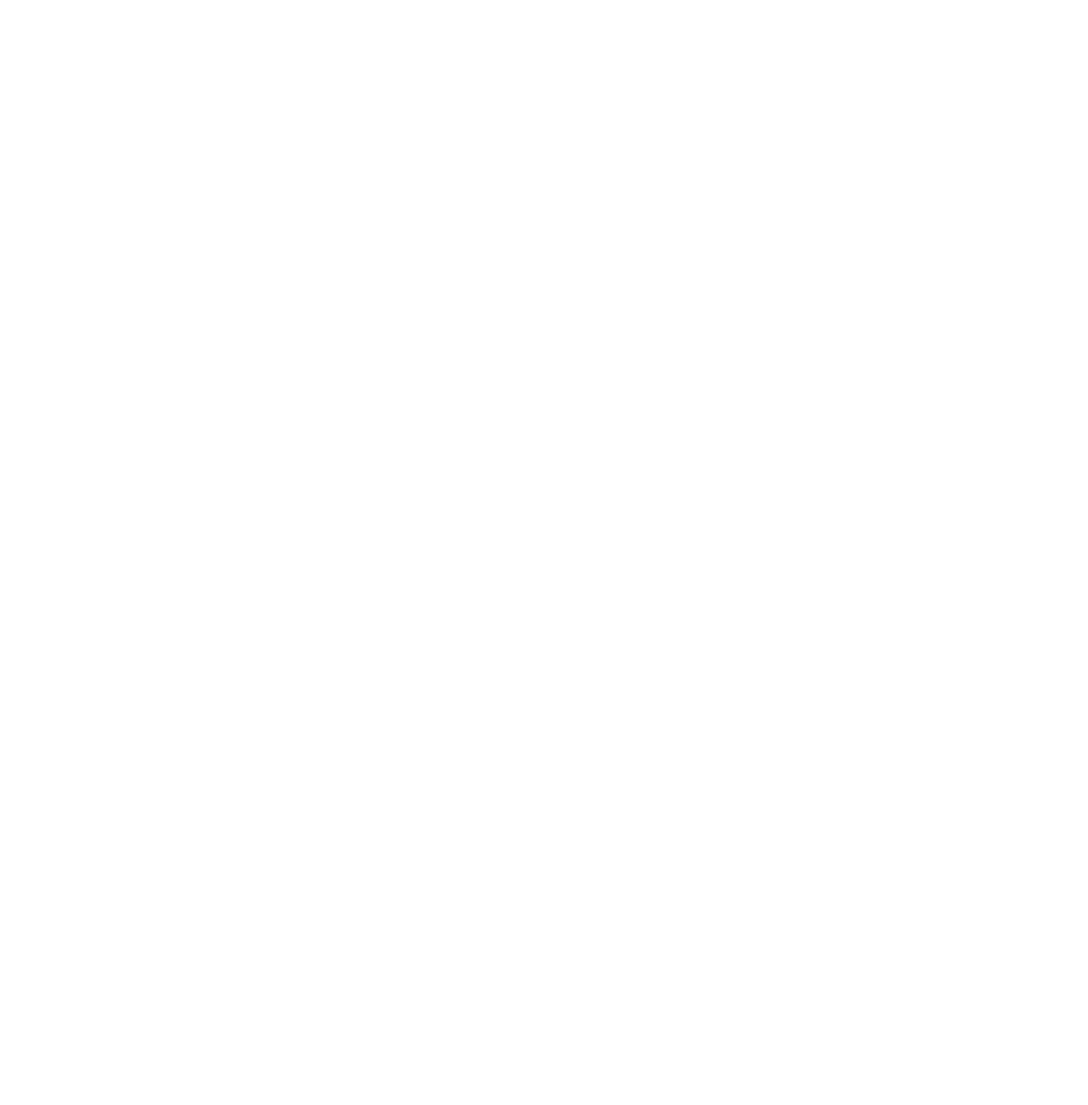
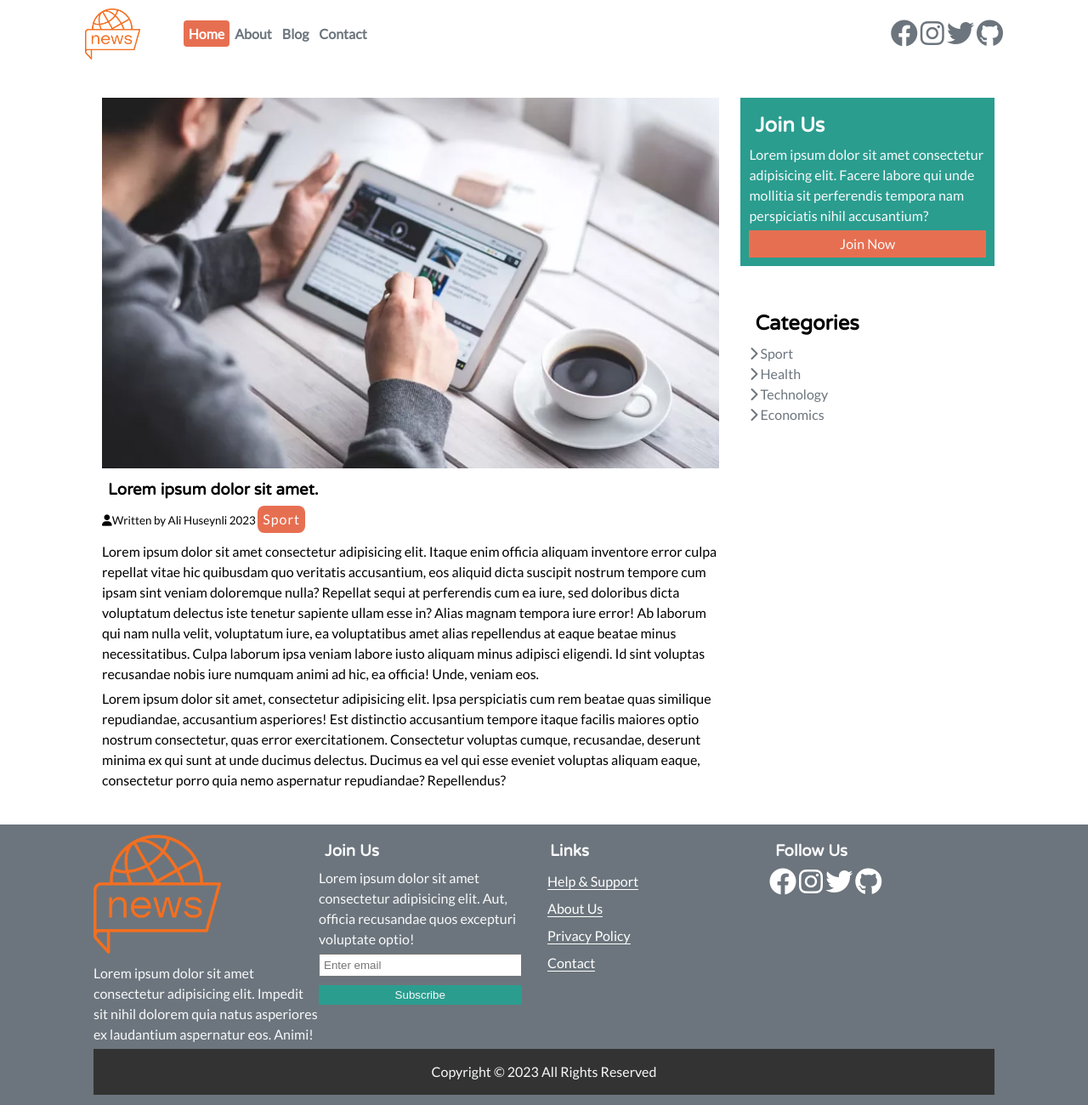
Before and after one commit to HuseinliAli/News-Site, a plain HTML site: page article.html in a window 1280 px wide. Shown: the whole page at 85% size. Before the commit the page ends 800 px from the top, so only its background shows below. Drawn offline with Linux system fonts and the light colour scheme.

Commit message:
Page of articel detail is ready.

```diff
--- a/article.html
+++ b/article.html
@@ -0,0 +1,161 @@
+<!DOCTYPE html>
+<html lang="en">
+  <head>
+    <meta charset="UTF-8" />
+    <meta http-equiv="X-UA-Compatible" content="IE=edge" />
+    <meta name="viewport" content="width=device-width, initial-scale=1.0" />
+    <link
+      href="https://fonts.googleapis.com/css2?family=Lato&family=Varela+Round&display=swap"
+      rel="stylesheet"
+    />
+    <link
+      rel="stylesheet"
+      href="https://cdnjs.cloudflare.com/ajax/libs/font-awesome/6.4.0/css/all.min.css"
+      integrity="sha512-iecdLmaskl7CVkqkXNQ/ZH/XLlvWZOJyj7Yy7tcenmpD1ypASozpmT/E0iPtmFIB46ZmdtAc9eNBvH0H/ZpiBw=="
+      crossorigin="anonymous"
+      referrerpolicy="no-referrer"
+    />
+    <link rel="stylesheet" href="css/style.css" />
+    <title>News Site</title>
+  </head>
+  <body>
+    <nav id="main-nav" class="nav">
+      <div class="container">
+        <img src="/img/logo.png" alt="" class="logo" />
+        <ul>
+          <li><a href="#" class="active">Home</a></li>
+          <li><a href="#">About</a></li>
+          <li><a href="#">Blog</a></li>
+          <li><a href="#">Contact</a></li>
+        </ul>
+
+        <div class="social-icons">
+          <a href=""><i class="fab fa-facebook fa-2x"></i></a>
+          <a href=""><i class="fab fa-instagram fa-2x"></i></a>
+          <a href=""><i class="fab fa-twitter fa-2x"></i></a>
+          <a href=""><i class="fab fa-github fa-2x"></i></a>
+        </div>
+      </div>
+    </nav>
+    <main>
+      <section id="article">
+        <div class="container">
+          <div class="page-container">
+            <article class="card">
+              <img src="/img/img-2.webp" alt="" />
+              <h1>Lorem ipsum dolor sit amet.</h1>
+              <div class="meta">
+                <small>
+                  <i class="fas fa-user"></i>Written by Ali Huseynli 2023
+                </small>
+                <div class="category bg-primary">Sport</div>
+              </div>
+              <p>
+                Lorem ipsum dolor sit amet consectetur adipisicing elit. Itaque
+                enim officia aliquam inventore error culpa repellat vitae hic
+                quibusdam quo veritatis accusantium, eos aliquid dicta suscipit
+                nostrum tempore cum ipsam sint veniam doloremque nulla? Repellat
+                sequi at perferendis cum ea iure, sed doloribus dicta voluptatum
+                delectus iste tenetur sapiente ullam esse in? Alias magnam
+                tempora iure error! Ab laborum qui nam nulla velit, voluptatum
+                iure, ea voluptatibus amet alias repellendus at eaque beatae
+                minus necessitatibus. Culpa laborum ipsa veniam labore iusto
+                aliquam minus adipisci eligendi. Id sint voluptas recusandae
+                nobis iure numquam animi ad hic, ea officia! Unde, veniam eos.
+              </p>
+              <p>
+                Lorem ipsum dolor sit amet, consectetur adipisicing elit. Ipsa
+                perspiciatis cum rem beatae quas similique repudiandae,
+                accusantium asperiores! Est distinctio accusantium tempore
+                itaque facilis maiores optio nostrum consectetur, quas error
+                exercitationem. Consectetur voluptas cumque, recusandae,
+                deserunt minima ex qui sunt at unde ducimus delectus. Ducimus ea
+                vel qui esse eveniet voluptas aliquam eaque, consectetur porro
+                quia nemo aspernatur repudiandae? Repellendus?
+              </p>
+            </article>
+            <aside class="card bg-secondary">
+              <h2>Join Us</h2>
+              <p>
+                Lorem ipsum dolor sit amet consectetur adipisicing elit. Facere
+                labore qui unde mollitia sit perferendis tempora nam
+                perspiciatis nihil accusantium?
+              </p>
+              <a href="" class="btn btn-block btn-primary">Join Now</a>
+            </aside>
+            <aside id="categories" class="card">
+              <h2>Categories</h2>
+              <ul>
+                <li>
+                  <a href=""><i class="fa fa-chevron-right"></i> Sport</a>
+                </li>
+                <li>
+                  <a href=""><i class="fa fa-chevron-right"></i> Health</a>
+                </li>
+                <li>
+                  <a href=""><i class="fa fa-chevron-right"></i> Technology</a>
+                </li>
+                <li>
+                  <a href=""><i class="fa fa-chevron-right"></i> Economics</a>
+                </li>
+              </ul>
+            </aside>
+          </div>
+        </div>
+      </section>
+    </main>
+    <footer id="main-footer" class="bg-dark pt-5 pb-5">
+      <div class="container footer-container">
+        <div>
+          <img src="/img/logo.png" alt="" />
+          <p>
+            Lorem ipsum dolor sit amet consectetur adipisicing elit. Impedit sit
+            nihil dolorem quia natus asperiores ex laudantium aspernatur eos.
+            Animi!
+          </p>
+        </div>
+
+        <div>
+          <h3>Join Us</h3>
+          <p>
+            Lorem ipsum dolor sit amet consectetur adipisicing elit. Aut,
+            officia recusandae quos excepturi voluptate optio!
+          </p>
+
+          <form action="">
+            <input type="email" name="" id="" placeholder="Enter email" />
+            <input
+              type="submit"
+              value="Subscribe"
+              class="btn btn-block btn-secondary"
+            />
+          </form>
+        </div>
+
+        <div>
+          <h3>Links</h3>
+          <ul>
+            <li><a href="#">Help & Support</a></li>
+            <li><a href="#">About Us</a></li>
+            <li><a href="#">Privacy Policy</a></li>
+            <li><a href="#">Contact</a></li>
+          </ul>
+        </div>
+
+        <div>
+          <h3>Follow Us</h3>
+          <div>
+            <a href=""><i class="fab fa-facebook fa-2x"></i></a>
+            <a href=""><i class="fab fa-instagram fa-2x"></i></a>
+            <a href=""><i class="fab fa-twitter fa-2x"></i></a>
+            <a href=""><i class="fab fa-github fa-2x"></i></a>
+          </div>
+        </div>
+
+        <div>
+          <p>Copyright &copy; 2023 All Rights Reserved</p>
+        </div>
+      </div>
+    </footer>
+  </body>
+</html>
--- a/css/style.css
+++ b/css/style.css
@@ -106,7 +106,7 @@ p {
 }
 
 .bg-secondary {
-  background-color: var(--secondary-color);
+  background-color: var(--secondary-color) !important;
   color: var(--light-color);
 }
 
@@ -406,3 +406,18 @@ p {
 #main-footer .footer-container ul li a:hover {
   color: #e76f51;
 }
+/* footer ends */
+
+/* article starts */
+#article .page-container {
+  display: grid;
+  grid-template-columns: 5fr 2fr;
+  margin: 2.5rem 0;
+  gap: 1.5rem;
+}
+.page-container > *:first-child {
+  grid-row: 1 / span 3;
+}
+aside {
+  margin: 1rem 0;
+}
```
Also changed, not shown: index.html (+40 -40 lines).
